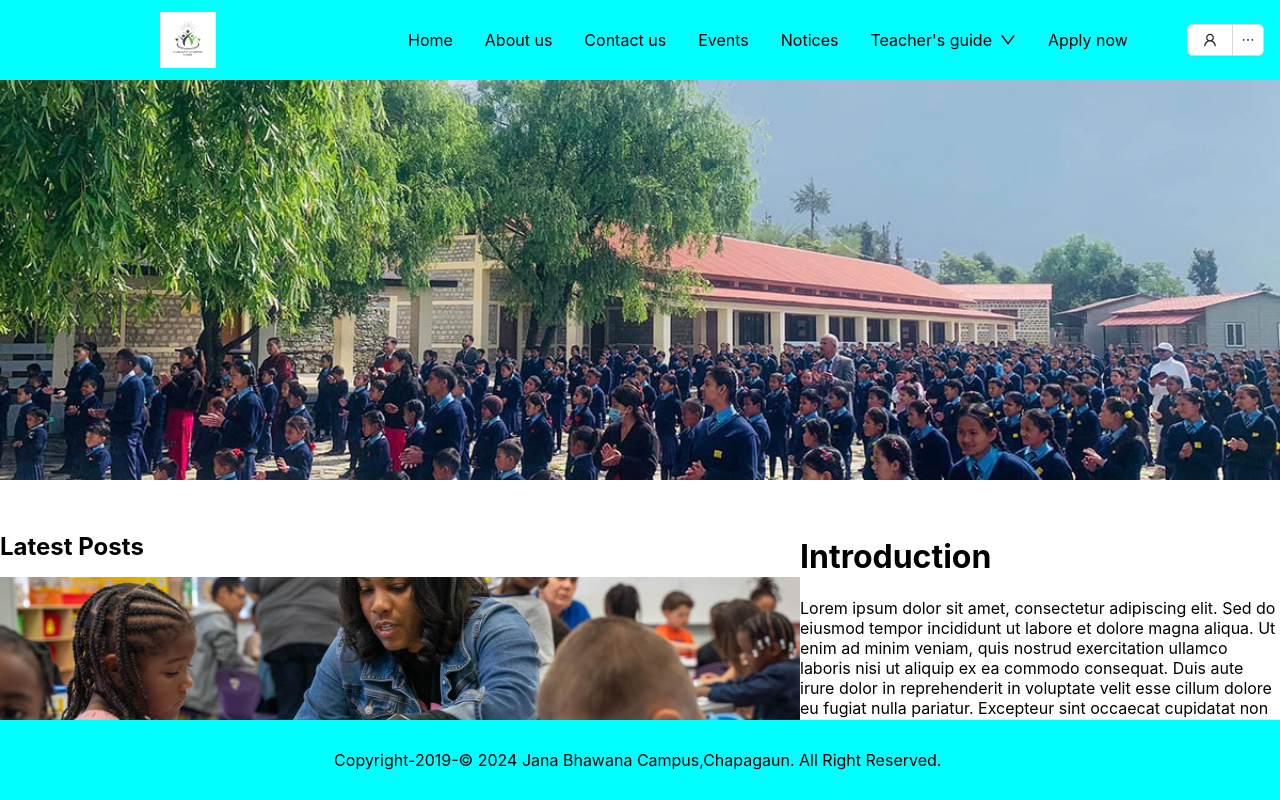
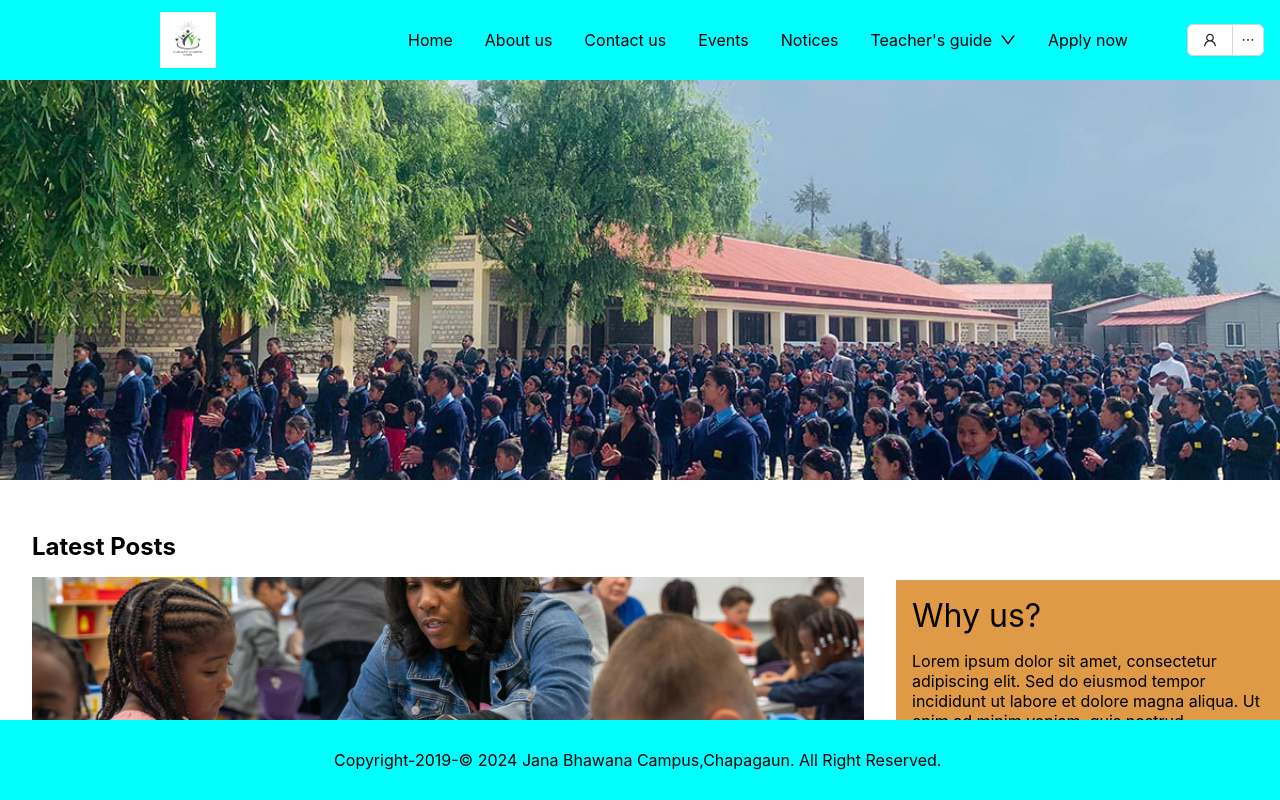
Before and after one commit to binodbastola007/school-website, a React (Create React App) app: page / in a window 1280 px wide. Built offline with nearby package versions, Linux system fonts and the light colour scheme.

Commit message:
updated homepage

```diff
--- a/src/index.css
+++ b/src/index.css
@@ -23,7 +23,7 @@ code {
 }
 
 .post-img {
-  width: 800px;
+  width: 65vw;
   height: 250px;
   object-fit: cover;
 }
@@ -39,13 +39,32 @@ code {
   display: flex;
   align-items: flex-start;
   justify-content: space-between;
+  width: 100vw;
 }
 
 .posts {
-  width: 80vw;
+  width: 65vw;
+    padding-left: 2rem;
+    padding-right: 2rem;
+  }
+
+  .message-div-principal {
+    display: flex;
+    flex-direction: column;
+    align-items: center;
+    justify-content: center;
 }
 
 .posts-sidediv {
-  margin-top: 1rem;
-  width: 25vw;
+  margin-top: 4rem;
+    width: 35vw;
+    padding-left: 1rem;
+    padding-right: 1rem;
+    background-color: rgb(222, 154, 70);
+  }
+
+  .why-us-text {
+    margin-top: 1rem;
+    font-size: 2rem;
+      display: block;
 }
--- a/src/pages/Homepage.jsx
+++ b/src/pages/Homepage.jsx
@@ -69,8 +69,20 @@ const Homepage = () => {
                     </div>
                 </div>
                 </div>
-                <div className='post-sidediv'>
+                <div className='posts-sidediv'>
                     <div>
+                        <span className='why-us-text'>Why us?</span>
+                        <p>     Lorem ipsum dolor sit amet, consectetur adipiscing
+                            elit. Sed do eiusmod tempor incididunt ut labore et
+                            dolore magna aliqua. Ut enim ad minim veniam, quis
+                            nostrud exercitation ullamco laboris nisi ut aliquip
+                            ex ea commodo consequat. Duis aute irure dolor in
+                            reprehenderit in voluptate velit esse cillum dolore
+                            eu fugiat nulla pariatur. Excepteur sint occaecat
+                            cupidatat non proident, sunt in culpa qui officia
+                            deserunt mollit anim id est laborum</p>
+                    </div>
+                    <div className='intro-div'>
                         <h1 className='homepage-intro'>
                             Introduction
                         </h1>
@@ -86,6 +98,34 @@ const Homepage = () => {
                             deserunt mollit anim id est laborum.
                         </p>
                     </div>
+                    <div>
+                        <div className='message-div-principal'>
+                            <span>Message from principal</span>
+                            <img src='/profile.png' alt='preview' />
+                            <p>           Lorem ipsum dolor sit amet, consectetur adipiscing
+                                elit. Sed do eiusmod tempor incididunt ut labore et
+                                dolore magna aliqua. Ut enim ad minim veniam, quis
+                                nostrud exercitation ullamco laboris nisi ut aliquip
+                                ex ea commodo consequat. Duis aute irure dolor in
+                                reprehenderit in voluptate velit esse cillum dolore
+                                eu fugiat nulla pariatur. Excepteur sint occaecat
+                                cupidatat non proident, sunt in culpa qui officia
+                                deserunt mollit anim id est laborum.</p>
+                        </div>
+                        <div className='message-div-principal'>
+                            <span>Message from vice principal</span>
+                            <img src='/profile.png' alt='preview' />
+                            <p>           Lorem ipsum dolor sit amet, consectetur adipiscing
+                                elit. Sed do eiusmod tempor incididunt ut labore et
+                                dolore magna aliqua. Ut enim ad minim veniam, quis
+                                nostrud exercitation ullamco laboris nisi ut aliquip
+                                ex ea commodo consequat. Duis aute irure dolor in
+                                reprehenderit in voluptate velit esse cillum dolore
+                                eu fugiat nulla pariatur. Excepteur sint occaecat
+                                cupidatat non proident, sunt in culpa qui officia
+                                deserunt mollit anim id est laborum.</p>
+                        </div>
+                    </div>
 
                 </div>
             </div>
```
Also changed, not shown: public/profile.png (added).
